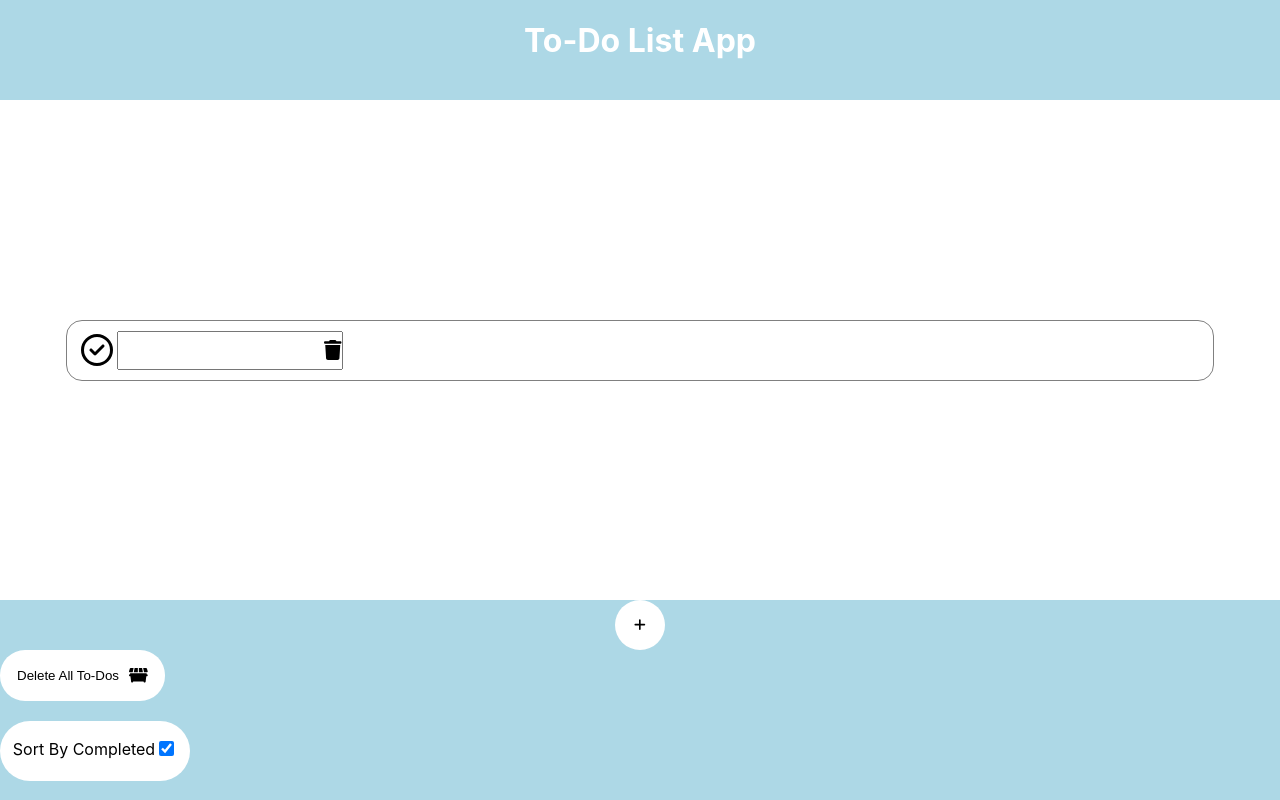
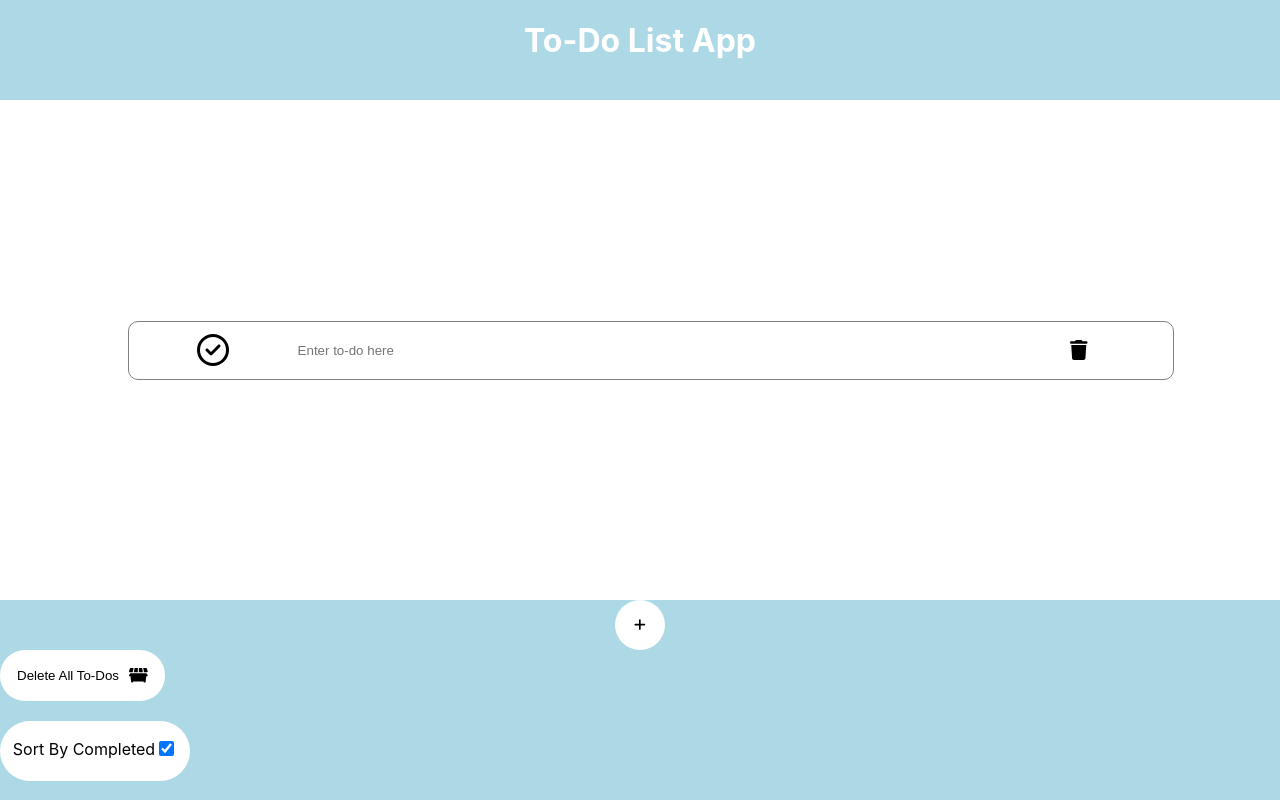
Before and after one commit to cyprste2717218/To-Do-List-App, a React (Create React App) app: page / in a window 1280 px wide. Both pictures are taken after a click on the button 640 px from the left and 625 px from the top of the page. Built offline with nearby package versions, Linux system fonts and the light colour scheme.

Commit message:
chore: made to-do list item span 80% display width, removed outline on input text box in to-do list item, added placeholder text to to-do

```diff
--- a/package.json
+++ b/package.json
@@ -52,6 +52,7 @@
     "eslint-plugin-react": "^7.33.2",
     "eslint-plugin-react-hooks": "^4.6.0",
     "husky": "^9.0.11",
+    "react-bootstrap": "^2.10.2",
     "xo": "^0.56.0"
   }
 }
--- a/src/components/ToDoListGroup.js
+++ b/src/components/ToDoListGroup.js
@@ -24,7 +24,7 @@ const ToDoListGroup = ({
 
     return (
         <div style={{display: 'flex', justifyContent: 'center', height: 'calc(100vh - 300px)', overflowY: 'scroll'}}>
-            <div id='to-do-group-div'>
+            <div id='to-do-group-div' style={{width: '80vw'}}>
                 {newKeys.map(index => {
               return (
                   <ToDoListItem
@@ -40,7 +40,6 @@ const ToDoListGroup = ({
           })}
             </div>
         </div>
-
     );
   };
 
--- a/src/components/ToDoListItem.js
+++ b/src/components/ToDoListItem.js
@@ -18,8 +18,8 @@ const ToDoListItem = ({
     const [toDoChecked, setToDoChecked] = useState(checkbox);
 
     return (
-        <div style={{width: '88vw', border: '1px solid gray', borderRadius: '16px', display: 'flex', padding: '10px'}}>
-            <span key={itemKey} style={{marginTop: 'auto', marginBottom: 'auto', flexDirection: 'row', display: 'flex'}}>
+        <div style={{width: '100%', border: '1px solid gray', borderRadius: '10px', display: 'flex', padding: '10px'}}>
+            <span key={itemKey} style={{marginTop: 'auto', marginBottom: 'auto', flexDirection: 'row', display: 'flex', width: '100%'}}>
 
                 <div style={{marginTop: 'auto', marginBottom: 'auto', width: '15%'}}>
                     <div style={{display: 'flex', justifyContent: 'center'}}>
@@ -35,14 +35,15 @@ const ToDoListItem = ({
                 <div style={{width: '75%'}}>
                     <label htmlFor={`text${itemKey}`} />
                     <input
-                        style={{width: '100%', padding: '10px'}}
+                        style={{width: '100%', padding: '10px', border: '1px solid #fff'}}
                         id={`text${itemKey}`}
-                        type='text' value={itemText} onChange={e => handleToDoContentChange(
+                        type='text' value={itemText} placeholder='Enter to-do here'
+                        onChange={e => handleToDoContentChange(
                     e.target.value, itemKey, setItemText, setChangedToDoItem, setToDoChecked)}
                     />
                 </div>
 
-                <div style={{marginTop: 'auto', marginBottom: 'auto', width: '10%'}}>
+                <div style={{marginTop: 'auto', marginBottom: 'auto', width: '10%', marginLeft: '40px'}}>
                     <DeleteButton
                         allToDos={allToDos}
                         setAllToDos={setAllToDos}
```
Also changed, not shown: 1 other file (tests, documents, lock files or other folders).
